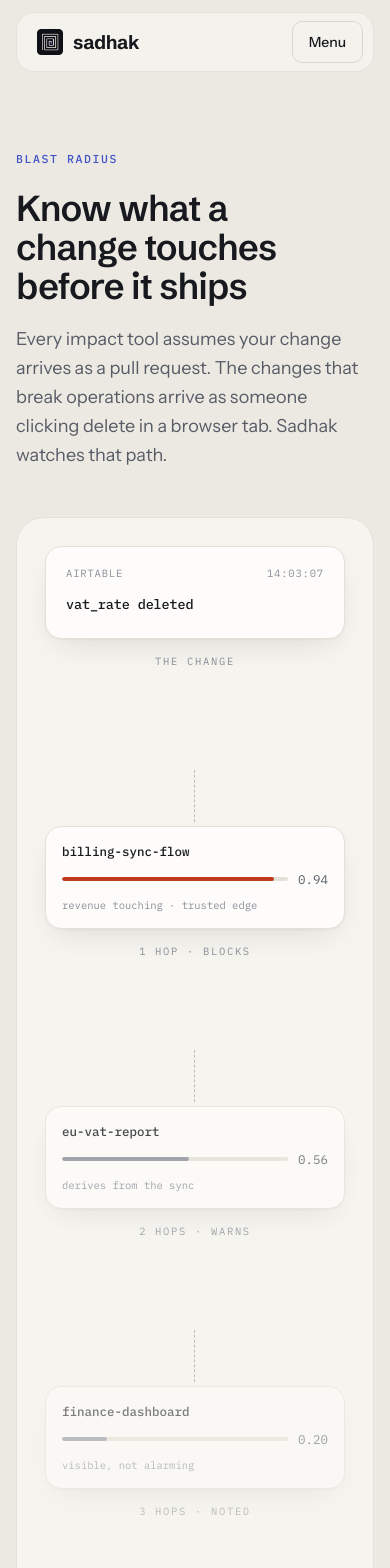
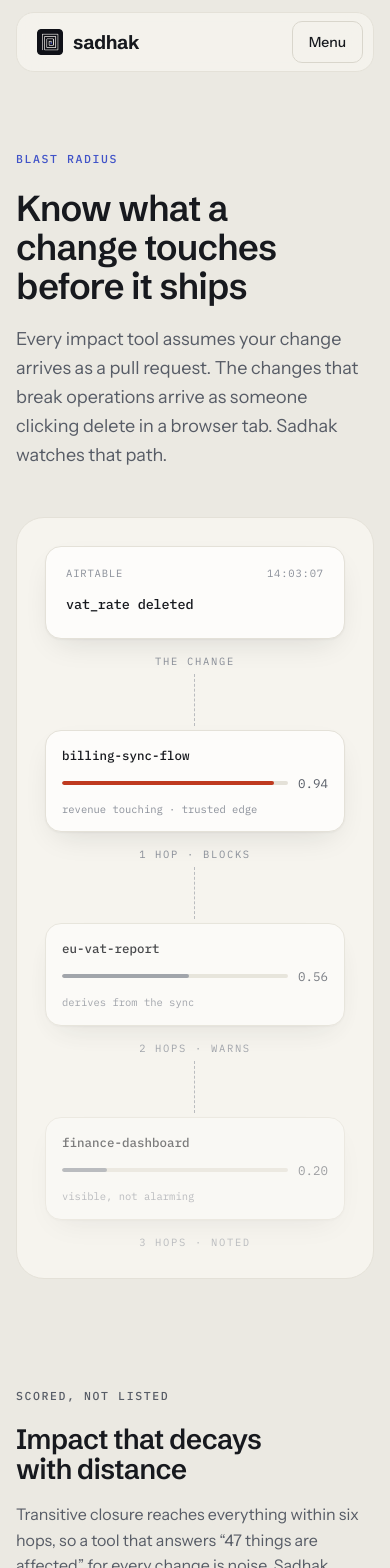
Before and after one commit to ashtonmths/Sarvam, a Next.js app in the folder apps/web/: page /product/blast-radius in a window 390 px wide. Shown: the top 1568 px of the page. Built offline with nearby package versions, Linux system fonts and the light colour scheme.

Commit message:
fix the graph stacking on small screens

```diff
--- a/apps/web/app/product/agents/page.tsx
+++ b/apps/web/app/product/agents/page.tsx
@@ -1,3 +1,4 @@
+import type { CSSProperties } from "react";
 import type { Metadata } from "next";
 import { FeaturePage, FeatureRow } from "../../../components/feature-page";
 import { GiveUpTrace, HistorianTrace } from "../../../components/product-cards";
@@ -37,7 +38,7 @@
   return (
     <div style={{ width: "100%", maxWidth: 900 }}>
       <div className="graph" style={{ margin: 0, animation: "none" }}>
-        <div className="graph__col graph__col--card" style={{ flexBasis: 300 }}>
+        <div className="graph__col graph__col--card" style={{ "--col-basis": "300px" } as CSSProperties}>
           <div className="pcard" style={{ width: "100%" }}>
             <div className="pcard__eyebrow">
               <span>Unexplained edge</span>
@@ -65,7 +66,7 @@
 
         <div className="graph__link" aria-hidden="true" />
 
-        <div className="graph__col graph__col--card" style={{ flexBasis: 300 }}>
+        <div className="graph__col graph__col--card" style={{ "--col-basis": "300px" } as CSSProperties}>
           <div style={{ display: "flex", flexDirection: "column", gap: 10, width: "100%" }}>
             <span className="verdict-tag verdict-tag--approve" style={{ alignSelf: "stretch" }}>
               <span className="verdict-tag__dot" /> drafted · with source link
--- a/apps/web/app/product/blast-radius/page.tsx
+++ b/apps/web/app/product/blast-radius/page.tsx
@@ -1,3 +1,4 @@
+import type { CSSProperties } from "react";
 import type { Metadata } from "next";
 import { FeaturePage, FeatureRow } from "../../../components/feature-page";
 import { Msg } from "../../../components/product-cards";
@@ -16,7 +17,7 @@
   return (
     <div style={{ width: "100%", maxWidth: 1000 }}>
       <div className="graph" style={{ margin: 0, animation: "none" }}>
-        <div className="graph__col graph__col--card" style={{ flexBasis: 220 }}>
+        <div className="graph__col graph__col--card" style={{ "--col-basis": "220px" } as CSSProperties}>
           <div className="pcard" style={{ width: "100%" }}>
             <div className="pcard__eyebrow">
               <span>Airtable</span>
@@ -34,7 +35,7 @@
 
         <div className="graph__link" aria-hidden="true" />
 
-        <div className="graph__col graph__col--card" style={{ flexBasis: 220 }}>
+        <div className="graph__col graph__col--card" style={{ "--col-basis": "220px" } as CSSProperties}>
           <div className="hop">
             <div className="hop__name">billing-sync-flow</div>
             <div className="hop__meter">
@@ -50,7 +51,7 @@
 
         <div className="graph__link" aria-hidden="true" />
 
-        <div className="graph__col graph__col--card" style={{ flexBasis: 220, opacity: 0.78 }}>
+        <div className="graph__col graph__col--card" style={{ "--col-basis": "220px", opacity: 0.78 } as CSSProperties}>
           <div className="hop">
             <div className="hop__name">eu-vat-report</div>
             <div className="hop__meter">
@@ -66,7 +67,7 @@
 
         <div className="graph__link" aria-hidden="true" />
 
-        <div className="graph__col graph__col--card" style={{ flexBasis: 220, opacity: 0.55 }}>
+        <div className="graph__col graph__col--card" style={{ "--col-basis": "220px", opacity: 0.55 } as CSSProperties}>
           <div className="hop">
             <div className="hop__name">finance-dashboard</div>
             <div className="hop__meter">
--- a/apps/web/app/product/gate/page.tsx
+++ b/apps/web/app/product/gate/page.tsx
@@ -1,3 +1,4 @@
+import type { CSSProperties } from "react";
 import type { Metadata } from "next";
 import { FeaturePage } from "../../../components/feature-page";
 import { AgentRefusal } from "../../../components/product-cards";
@@ -37,7 +38,7 @@
   return (
     <div style={{ width: "100%", maxWidth: 940 }}>
       <div className="graph" style={{ margin: 0, animation: "none" }}>
-        <div className="graph__col graph__col--card" style={{ flexBasis: 280 }}>
+        <div className="graph__col graph__col--card" style={{ "--col-basis": "280px" } as CSSProperties}>
           <div style={{ display: "flex", flexDirection: "column", gap: 10, width: "100%" }}>
             <div className="scene-line">
               <strong>pull request</strong> deletes the field in git
@@ -64,7 +65,7 @@
 
         <div className="graph__link" aria-hidden="true" />
 
-        <div className="graph__col graph__col--card" style={{ flexBasis: 250 }}>
+        <div className="graph__col graph__col--card" style={{ "--col-basis": "250px" } as CSSProperties}>
           <div style={{ display: "flex", flexDirection: "column", gap: 10, width: "100%" }}>
             <span className="verdict-tag verdict-tag--block" style={{ alignSelf: "stretch" }}>
               <span className="verdict-tag__dot" /> merge blocked
```
